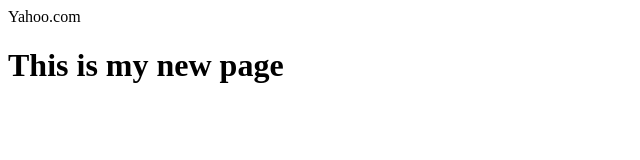
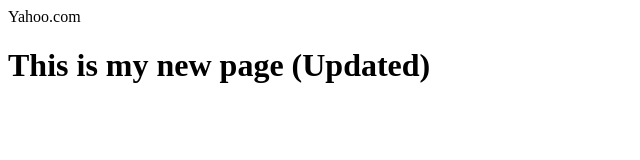
Before and after one commit to mr-joker1/2nd_try, a plain HTML site: page index.html in a window 1280 px wide. Shown: the whole page, without its empty margins (0-640 px from the left). Drawn offline with Linux system fonts and the light colour scheme.

Commit message:
Update index.html

```diff
--- a/index.html
+++ b/index.html
@@ -7,6 +7,6 @@
 </style>
 </head>
 <body>
-<h1 classes = "background-color">This is my new page</h1>
+<h1 classes = "background-color">This is my new page (Updated)</h1>
 </body>
 </html>
```
